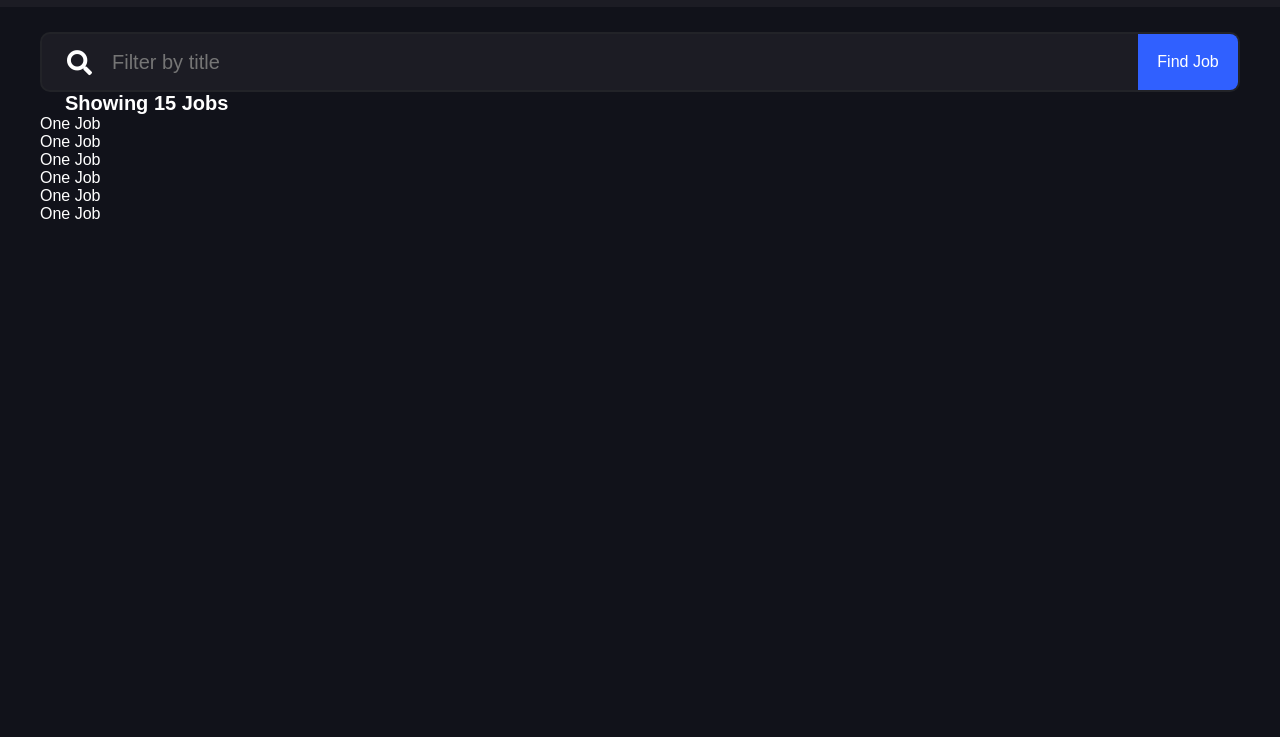
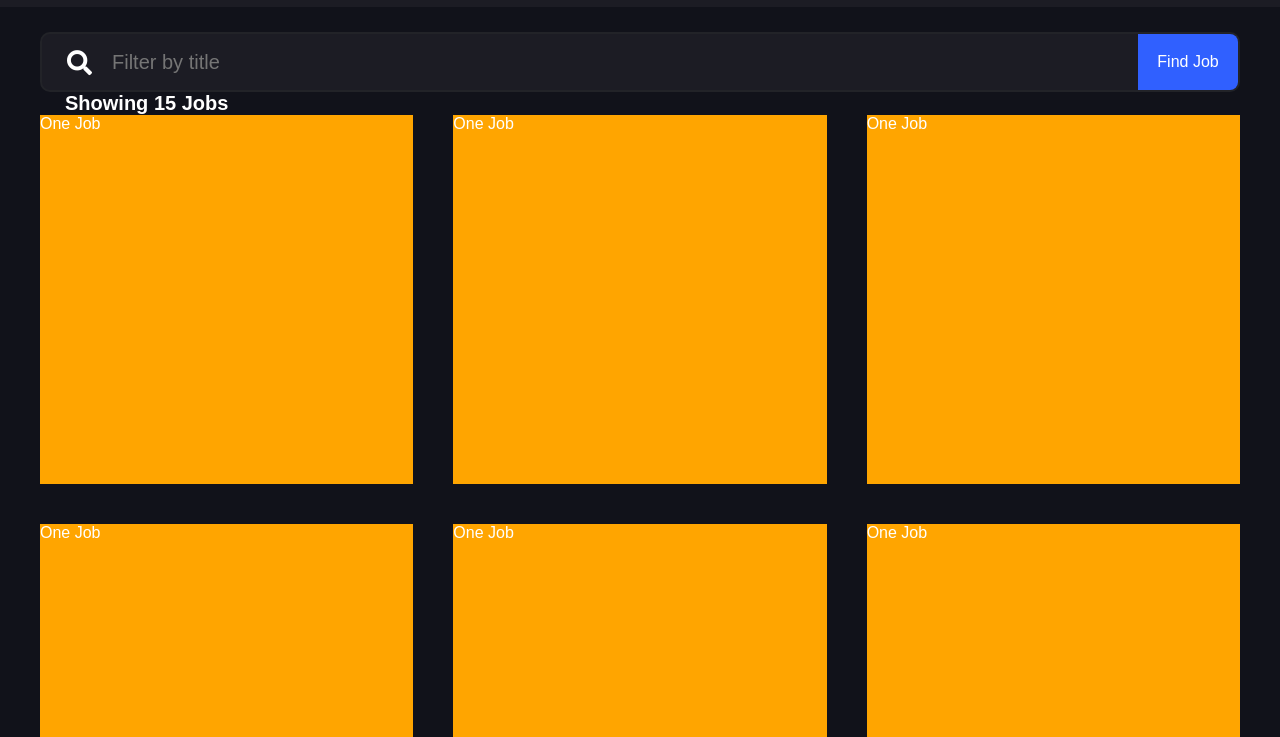
Before and after one commit to NirajanMahara/ES6-JS-SaaS-Product-NinjaJobs, a plain HTML site: page index.html in a window 1280 px wide. Shown: the part 63-800 px from the top of the page. Drawn offline with Linux system fonts and the light colour scheme.

Commit message:
➕ Add style grid property to the inner `.jobs-list>.jobs-container` for `.jobs-list>.jobs-container>.job-tile`

```diff
--- a/css/style.css
+++ b/css/style.css
@@ -123,3 +123,17 @@ header {
   font-size: 20px;
   margin-left: 25px;
 }
+
+.jobs-container {
+  background: #11121a;
+
+  flex-grow: 1;
+
+  display: grid;
+  grid-template-columns: repeat(3, 1fr);
+  gap: 40px;
+}
+
+.job-tile {
+  background-color: orange;
+}
```
